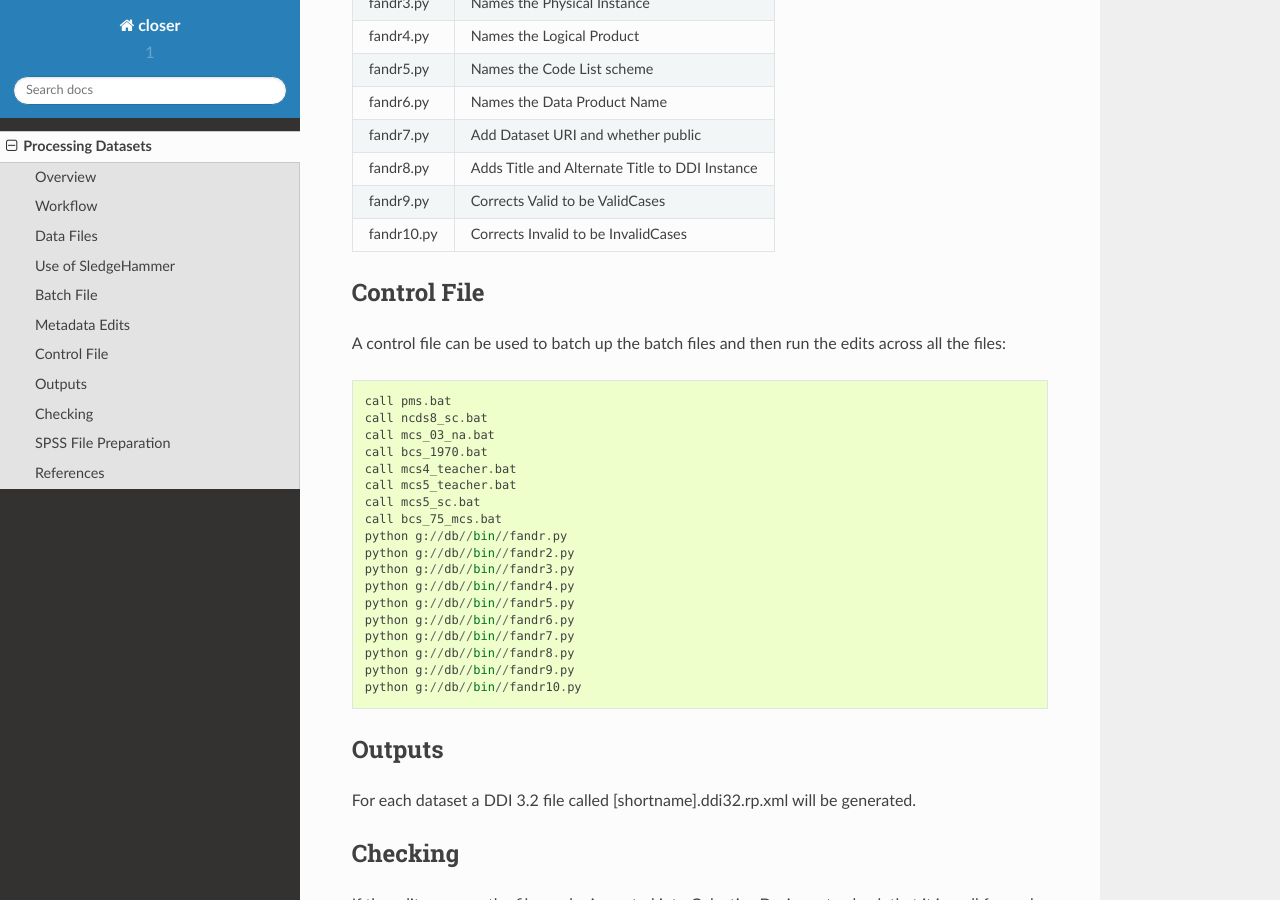
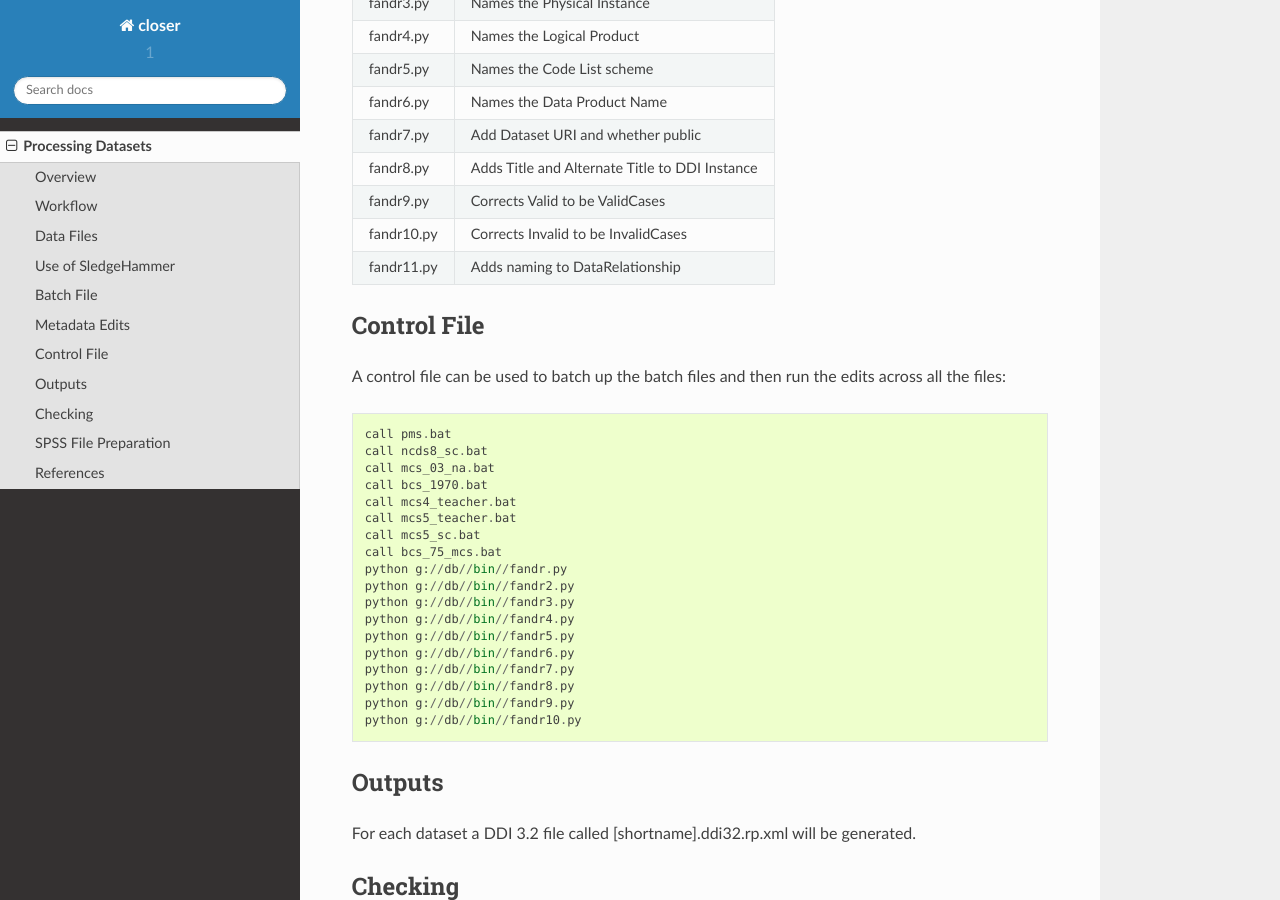
Before and after one commit to CLOSER-Cohorts/closer-docs, a Sphinx documentation site: the page built from docs/source/datasets.rst, in a window 1280 px wide and 900 px high, scrolled down 4167 px. Built offline with Sphinx 7.4.7 and the Read the Docs theme 2.0.0, drawn with Linux system fonts in a browser that asks for light colours; formulas are drawn with MathJax 3.

Commit message:
added fandr11 to documentation

```diff
--- a/docs/source/datasets.rst
+++ b/docs/source/datasets.rst
@@ -128,6 +128,7 @@ fandr7.py        Add Dataset URI and whether public
 fandr8.py        Adds Title and Alternate Title to DDI Instance
 fandr9.py        Corrects Valid to be ValidCases
 fandr10.py       Corrects Invalid to be InvalidCases
+fandr11.py       Adds naming to DataRelationship
 ==============   ===============================================
 
 Control File
```
